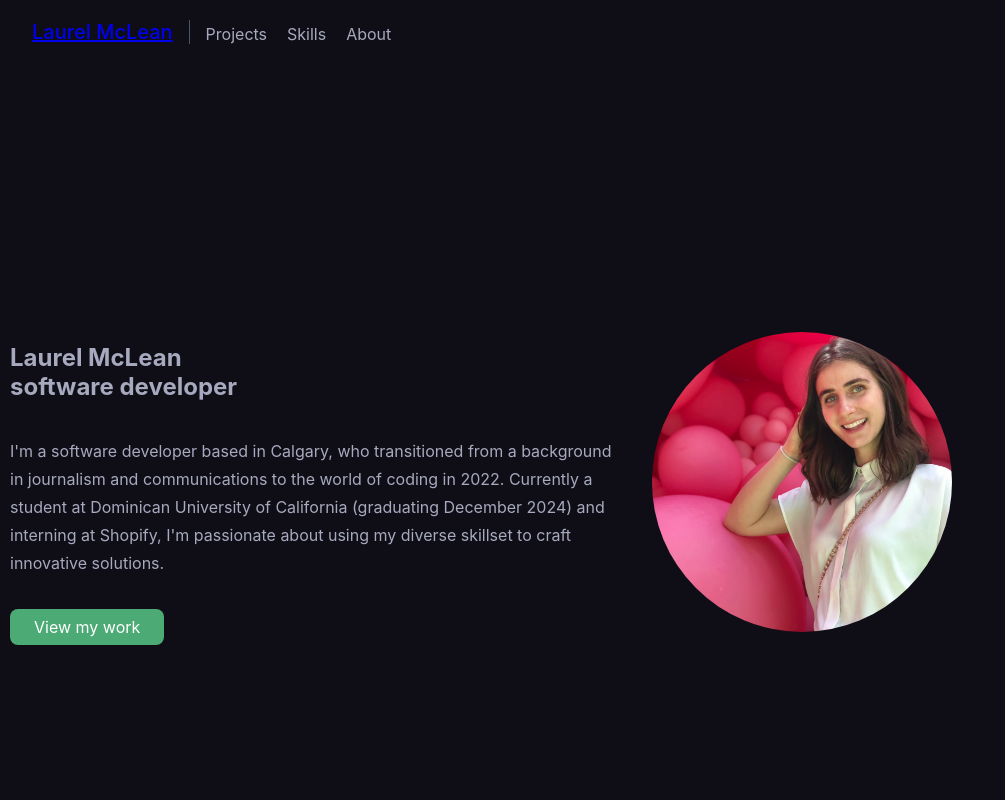
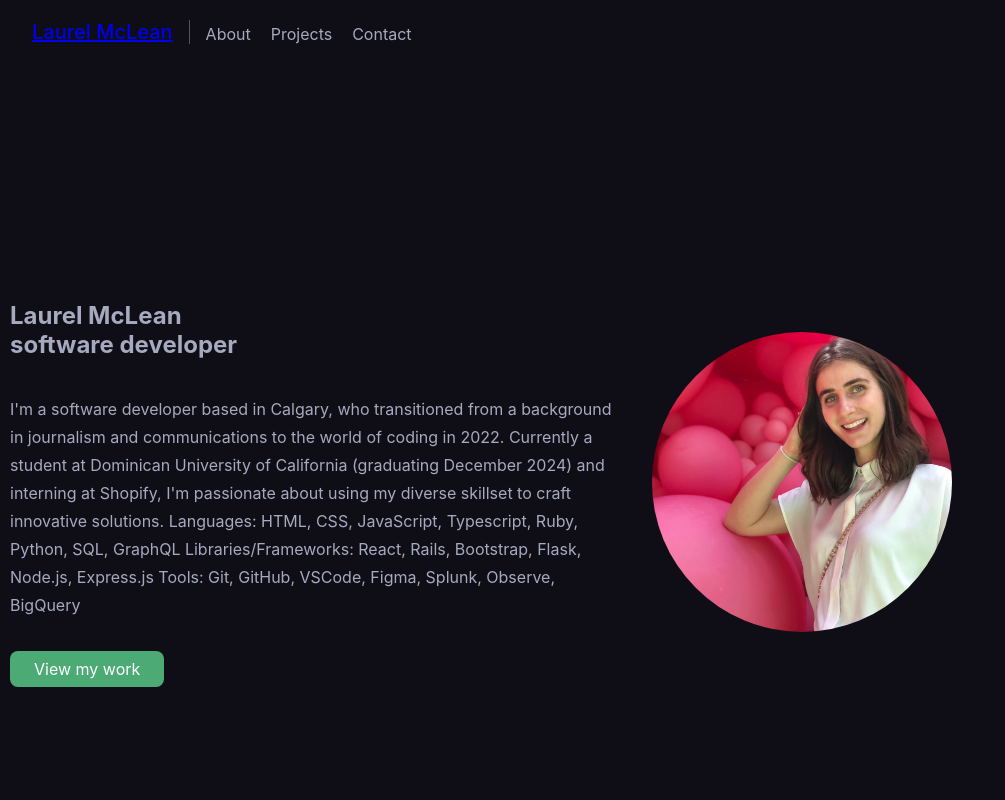
Before and after one commit to laurelmclean/portfolio, a React (Create React App) app: page / in a window 1280 px wide. Shown: the top 800 px of the page, without its empty margins (0-1005 px from the left). Built offline with nearby package versions, Linux system fonts and the light colour scheme.

Commit message:
Updating nav bar and about content

```diff
--- a/src/components/About/About.js
+++ b/src/components/About/About.js
@@ -12,7 +12,11 @@ export default function About() {
                     </h1>
                     <p className="lead-text">
                     I'm a software developer based in Calgary, who transitioned from a background in journalism and communications to the world of coding in 2022.
-                    Currently a student at Dominican University of California (graduating December 2024) and interning at Shopify, I'm passionate about using my diverse skillset to craft innovative solutions.                    </p>
+                    Currently a student at Dominican University of California (graduating December 2024) and interning at Shopify, I'm passionate about using my diverse skillset to craft innovative solutions.
+                        Languages: HTML, CSS, JavaScript, Typescript, Ruby, Python, SQL, GraphQL
+                        Libraries/Frameworks: React, Rails, Bootstrap, Flask, Node.js, Express.js
+                        Tools: Git, GitHub, VSCode, Figma, Splunk, Observe, BigQuery
+                    </p>
                     <div className="button-container">
                         <a
                             href="#projects"
--- a/src/components/Contact/Contact.js
+++ b/src/components/Contact/Contact.js
@@ -4,7 +4,7 @@ import "./Contact.css";
 export default function Contact() {
 
     return (
-        <div className="contact">
+        <section id="contact">
             <h1 className="contact-header">
                 Get in Touch
             </h1>
@@ -12,6 +12,6 @@ export default function Contact() {
                 <a href="https://www.linkedin.com/in/laurelamclean/"><img src="/images/linkedin.png" alt="LinkedIn" /></a>
                 <a href="https://github.com/laurelmclean"><img src="/images/ghicon.png" alt="Github" /></a>
             </div>
-        </div>
+        </section>
     );
 }
--- a/src/components/Nav/Nav.js
+++ b/src/components/Nav/Nav.js
@@ -11,14 +11,14 @@ export default function Navbar() {
                     </a>
                 </a>
                 <nav className="navbar-nav">
+                    <a href="#about">
+                        About
+                    </a>
                     <a href="#projects">
                         Projects
                     </a>
-                    <a href="#skills">
-                        Skills
-                    </a>
-                    <a href="#about">
-                        About
+                    <a href="#contact">
+                        Contact
                     </a>
                 </nav>
             </div>
```
